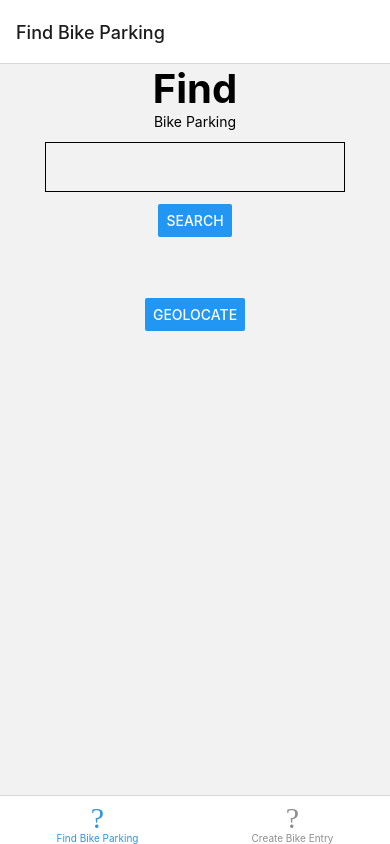
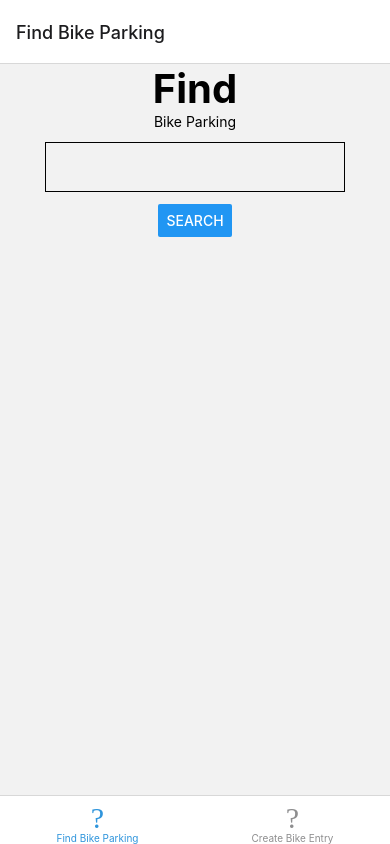
Before and after one commit to jy229319791/UNSC, a React Native app: screen /TabOneScreen in a window 390 px wide. Built offline with nearby package versions, Linux system fonts and the light colour scheme; what expo-linking would draw is missing.

Commit message:
Fix break. Axios, geolocate commented

```diff
--- a/package.json
+++ b/package.json
@@ -5,6 +5,7 @@
     "@react-navigation/bottom-tabs": "^6.4.0",
     "@react-navigation/native": "^6.0.13",
     "@react-navigation/stack": "^6.3.4",
+    "axios": "^1.7.2",
     "expo": "^51.0.0",
     "expo-asset": "~10.0.6",
     "expo-constants": "~16.0.1",
--- a/screens/TabOneScreen.js
+++ b/screens/TabOneScreen.js
@@ -1,11 +1,10 @@
 import React, { useState } from 'react';
 import { StyleSheet, Button, TextInput, ScrollView, Text, View, Dimensions } from "react-native";
-import MapView, { Marker } from 'react-native-maps';
+//import MapView, { Marker } from 'react-native-maps';
 import axios from 'axios';
 
 // Get the window dimensions
 const { width, height } = Dimensions.get('window');
-
 
 
 export default function TabOneScreen({ navigation }) {
@@ -109,7 +108,7 @@ export default function TabOneScreen({ navigation }) {
           lightColor="#eee"
           darkColor="rgba(255,255,255,0.1)"
         />
-        <Button title="Geolocate" onPress={handleGeolocate} />
+        {/* <Button title="Geolocate" onPress={handleGeolocate} />
         {showMap && (
           <MapView style={styles.map} region={region}>
             {nearbyParkings.map((parking, index) => (
@@ -125,7 +124,7 @@ export default function TabOneScreen({ navigation }) {
               />
             ))}
           </MapView>
-        )}
+        )} */}
 
         {nearest.map((parking, index) => (
           <View key={index}>
```
Also changed, not shown: 1 other file (tests, documents, lock files or other folders).
